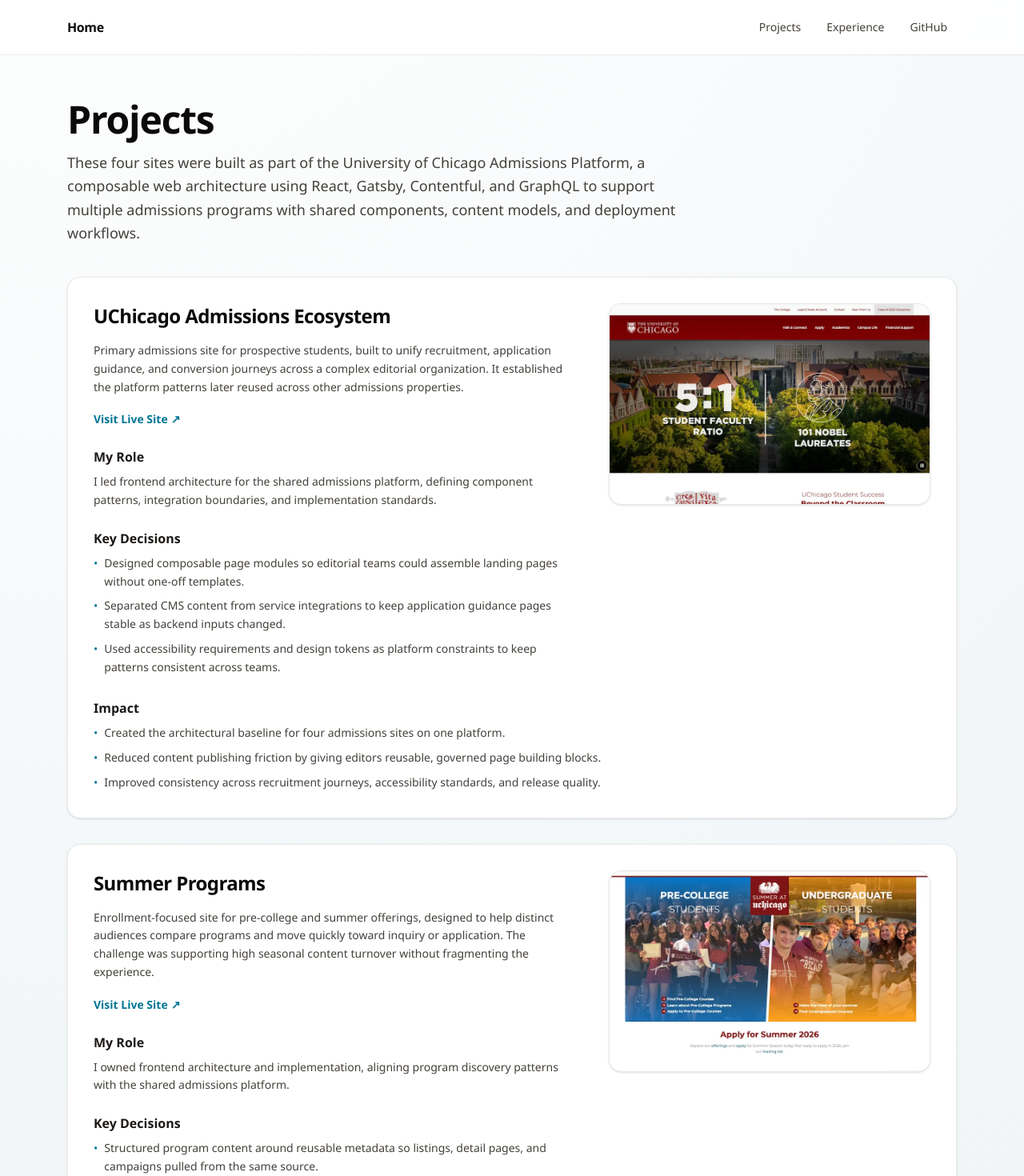
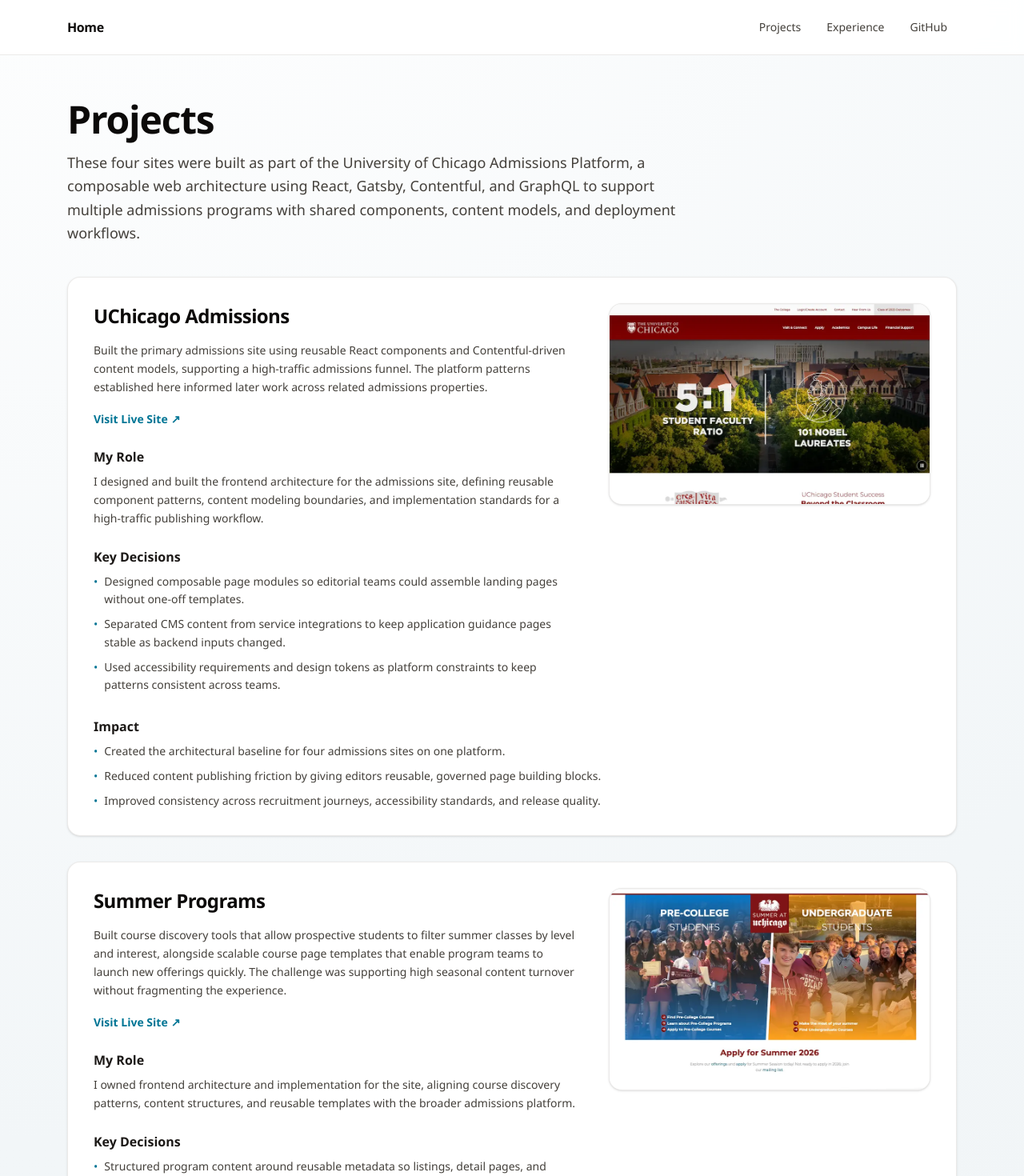
Before and after one commit to jeffkillinger/jefftopia, a Next.js app: page /projects in a window 1280 px wide. Shown: the top 1470 px of the page at 80% size. Built offline with nearby package versions, Linux system fonts and the light colour scheme.

Commit message:
update homepage language

```diff
--- a/app/components/card.tsx
+++ b/app/components/card.tsx
@@ -39,7 +39,7 @@
         <div>
           {focus ? (
             <p className="mb-2 text-xs font-semibold uppercase tracking-[0.12em] text-cyan-700 dark:text-cyan-300">
-              Focus: {focus}
+              {focus}
             </p>
           ) : null}
           <h3 className="text-lg font-semibold tracking-tight text-stone-950 dark:text-stone-100">{title}</h3>
--- a/app/layout.tsx
+++ b/app/layout.tsx
@@ -6,9 +6,9 @@
   void import("../scripts/dev-mem-watch.mjs");
 }
 
-const siteTitle = "Jeff Killinger | Software Engineer";
+const siteTitle = "Jeff Killinger | Solutions Architect & Developer";
 const siteDescription =
-  "Senior software engineering portfolio focused on frontend architecture, API integration, cloud delivery, and production systems.";
+  "Portfolio of a solutions architect and developer focused on API-driven SaaS systems, composable architecture, and scalable frontend delivery.";
 
 export const metadata: Metadata = {
   metadataBase: new URL("https://jefftopia.dev"),
@@ -20,7 +20,8 @@
   applicationName: "Jeff Killinger",
   keywords: [
     "Jeff Killinger",
-    "Software Engineer",
+    "Solutions Architect",
+    "Solutions Engineer",
     "Frontend Engineer",
     "Next.js",
     "TypeScript",
@@ -42,7 +43,7 @@
         url: "/og/jefftopia-og.svg",
         width: 1200,
         height: 630,
-        alt: "Jeff Killinger software engineering portfolio",
+        alt: "Jeff Killinger solutions architect and developer portfolio",
       },
     ],
   },
--- a/app/page.tsx
+++ b/app/page.tsx
@@ -5,47 +5,21 @@
 import Link from "next/link";
 import { Card } from "@/app/components/card";
 import { Tag } from "@/app/components/tag";
+import { caseStudies } from "@/src/data/case-studies";
 
 export const metadata: Metadata = {
   title: "Home",
   description:
-    "Jeff Killinger is a solutions engineer and web developer focused on API-driven SaaS systems, composable architecture, and scalable frontend delivery.",
+    "Jeff Killinger is a solutions architect and developer focused on API-driven SaaS systems, composable architecture, and scalable frontend delivery.",
 };
 
-const highlightedProjects = [
-  {
-    title: "UChicago Admissions Ecosystem",
-    href: "/projects#uchicago-admissions-ecosystem",
-    description:
-      "Led frontend architecture for admissions pathways, delivering reusable components and API-backed content models for consistent launch velocity.",
-    focus: "Admissions funnel",
-    imageSrc: "/images/projects/college-admissions.webp",
-  },
-  {
-    title: "Summer Programs",
-    href: "/projects#uchicago-summer-programs",
-    description:
-      "Built enrollment-focused templates and publishing workflows that scaled campaign execution across seasonal program launches.",
-    focus: "Enrollment growth",
-    imageSrc: "/images/projects/summer-programs.webp",
-  },
-  {
-    title: "Financial Aid",
-    href: "/projects#uchicago-financial-aid",
-    description:
-      "Owned information architecture and service integration for high-stakes aid journeys, improving clarity and accessibility for applicants.",
-    focus: "Financial aid UX",
-    imageSrc: "/images/projects/financial-aid.webp",
-  },
-  {
-    title: "Career Advancement",
-    href: "/projects#uchicago-career-advancement",
-    description:
-      "Delivered a modular system for events, advising, and multi-audience journeys with maintainable patterns for long-term content evolution.",
-    focus: "Adult learners",
-    imageSrc: "/images/projects/career-advancement.webp",
-  },
-];
+const highlightedProjects = caseStudies.map((study) => ({
+  title: study.title,
+  href: `/projects#${study.slug}`,
+  description: study.homepageDescription,
+  focus: study.homepageFocus,
+  imageSrc: study.imageSrc,
+}));
 
 const coreStack = [
   "JavaScript",
@@ -81,13 +55,14 @@
             Jeff Killinger
           </h1>
           <p className="text-xl font-medium text-stone-800 dark:text-stone-200">
-            Solutions Engineer / Web Developer
+            Solutions Architect & Developer
           </p>
           <p className="max-w-prose text-base leading-relaxed text-stone-700 md:max-w-[min(50vw,42rem)] md:text-lg dark:text-stone-300">
-            I design and build API-driven SaaS systems with a focus on headless CMS and composable
-            architecture. My work spans scalable frontend implementation, structured integrations across
-            GraphQL and REST APIs, and clear technical communication with cross-functional teams. I am
-            especially interested in onboarding, personalization, and billing flows that hold up in production.
+            I design and build API-driven SaaS systems using headless CMS, composable architecture, and
+            scalable frontend systems. My work spans structured integrations across GraphQL and REST APIs,
+            reusable content models, and clear technical communication with cross-functional teams. I&apos;m
+            especially interested in onboarding, personalization, and billing flows that hold up in
+            production.
           </p>
           <p className="max-w-prose text-sm leading-relaxed text-stone-600 md:max-w-[min(50vw,42rem)] md:text-base dark:text-stone-400">
             Currently building a multi-tenant SaaS platform that combines CMS-driven content, rule-based
--- a/src/data/case-studies.ts
+++ b/src/data/case-studies.ts
@@ -3,6 +3,8 @@
   title: string;
   imageSrc: string;
   liveUrl: string;
+  homepageDescription: string;
+  homepageFocus: string;
   summary: string;
   role: string;
   architecture: string[];
@@ -13,13 +15,16 @@
 export const caseStudies: CaseStudy[] = [
   {
     slug: "uchicago-admissions-ecosystem",
-    title: "UChicago Admissions Ecosystem",
+    title: "UChicago Admissions",
     imageSrc: "/images/projects/college-admissions.webp",
     liveUrl: "https://collegeadmissions.uchicago.edu/",
+    homepageDescription:
+      "Built the primary admissions site using reusable React components and Contentful-driven content models, supporting a high-traffic admissions funnel.",
+    homepageFocus: "FOCUS: ADMISSIONS FUNNEL",
     summary:
-      "Primary admissions site for prospective students, built to unify recruitment, application guidance, and conversion journeys across a complex editorial organization. It established the platform patterns later reused across other admissions properties.",
+      "Built the primary admissions site using reusable React components and Contentful-driven content models, supporting a high-traffic admissions funnel. The platform patterns established here informed later work across related admissions properties.",
     role:
-      "I led frontend architecture for the shared admissions platform, defining component patterns, integration boundaries, and implementation standards.",
+      "I designed and built the frontend architecture for the admissions site, defining reusable component patterns, content modeling boundaries, and implementation standards for a high-traffic publishing workflow.",
     architecture: [
       "React and Gatsby frontend",
       "Contentful content models",
@@ -42,10 +47,13 @@
     title: "Summer Programs",
     imageSrc: "/images/projects/summer-programs.webp",
     liveUrl: "https://summer.uchicago.edu/",
+    homepageDescription:
+      "Built course discovery tools that allow prospective students to filter summer classes by level and interest, alongside scalable course page templates that enable program teams to launch new offerings quickly.",
+    homepageFocus: "FOCUS: COURSE DISCOVERY",
     summary:
-      "Enrollment-focused site for pre-college and summer offerings, designed to help distinct audiences compare programs and move quickly toward inquiry or application. The challenge was supporting high seasonal content turnover without fragmenting the experience.",
+      "Built course discovery tools that allow prospective students to filter summer classes by level and interest, alongside scalable course page templates that enable program teams to launch new offerings quickly. The challenge was supporting high seasonal content turnover without fragmenting the experience.",
     role:
-      "I owned frontend architecture and implementation, aligning program discovery patterns with the shared admissions platform.",
+      "I owned frontend architecture and implementation for the site, aligning course discovery patterns, content structures, and reusable templates with the broader admissions platform.",
     architecture: [
       "React and Gatsby frontend",
       "Contentful program content model",
@@ -68,10 +76,13 @@
     title: "Financial Aid",
     imageSrc: "/images/projects/financial-aid.webp",
     liveUrl: "https://financialaid.uchicago.edu/",
+    homepageDescription:
+      "Led the first headless CMS implementation for the financial aid site, redesigning information architecture and content structure to make complex aid pathways clearer and more accessible for applicants.",
+    homepageFocus: "FOCUS: FINANCIAL AID CLARITY",
     summary:
-      "Information-rich site for students and families navigating deadlines, policies, and affordability questions in a high-trust context. The broader goal was to make complex institutional guidance easier to scan, maintain, and update accurately.",
+      "Led the first headless CMS implementation for the financial aid site, redesigning information architecture and content structure to make complex aid pathways clearer and more accessible for applicants. The broader goal was to make dense institutional guidance easier to scan, maintain, and update accurately.",
     role:
-      "I led frontend architecture and content modeling, with responsibility for accessibility, information structure, and integration reliability.",
+      "I led frontend architecture and content modeling, with responsibility for accessibility, information structure, and reliable integration boundaries for a high-trust content experience.",
     architecture: [
       "React and Gatsby frontend",
       "Contentful editorial system",
@@ -94,10 +105,13 @@
     title: "Career Advancement",
     imageSrc: "/images/projects/career-advancement.webp",
     liveUrl: "https://careeradvancement.uchicago.edu/",
+    homepageDescription:
+      "Built a modular content system supporting advising resources and career pathways for undergraduate students, with maintainable content patterns that allow program staff to manage and evolve the site over time.",
+    homepageFocus: "FOCUS: STUDENT CAREER PATHWAYS",
     summary:
-      "Career services platform for students, employers, and alumni, built to organize multiple service lines into clearer pathways. The broader problem was turning scattered resources and event information into a coherent system with durable content patterns.",
+      "Built a modular content system supporting advising resources and career pathways for undergraduate students, with maintainable content patterns that allow program staff to manage and evolve the site over time. The broader problem was turning scattered resources and event information into a coherent system.",
     role:
-      "I drove frontend architecture, defining reusable patterns for content, listings, and external data integrations.",
+      "I drove frontend architecture for the site, defining reusable patterns for advising content, listings, and external data integrations that program staff could maintain over time.",
     architecture: [
       "React and Gatsby frontend",
       "Contentful content structures",
```
Also changed, not shown: app/experience/page.tsx (+5 -5 lines), public/og/jefftopia-og.svg.
